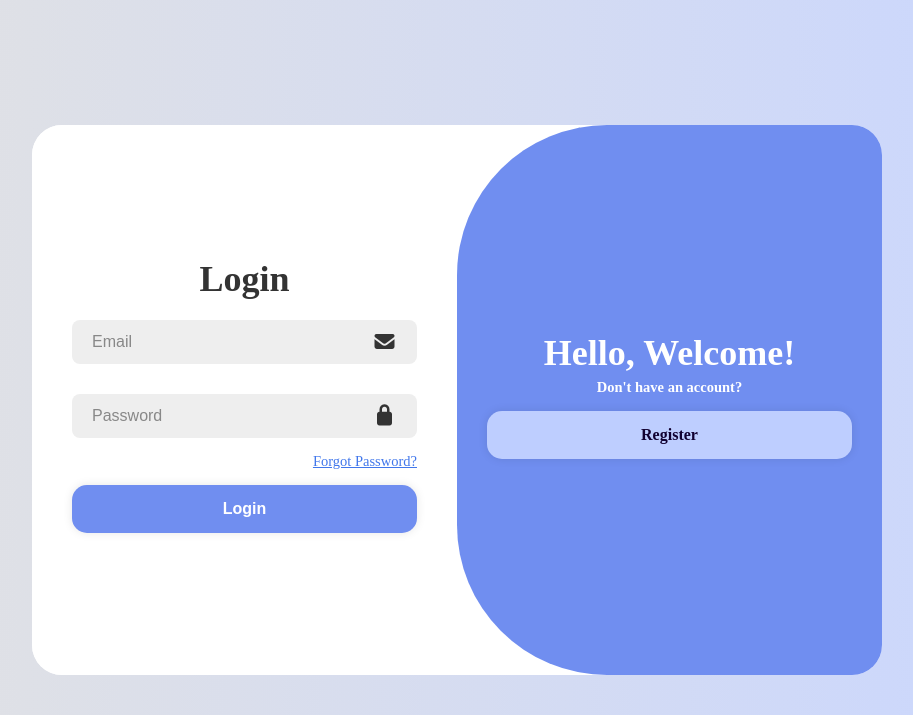
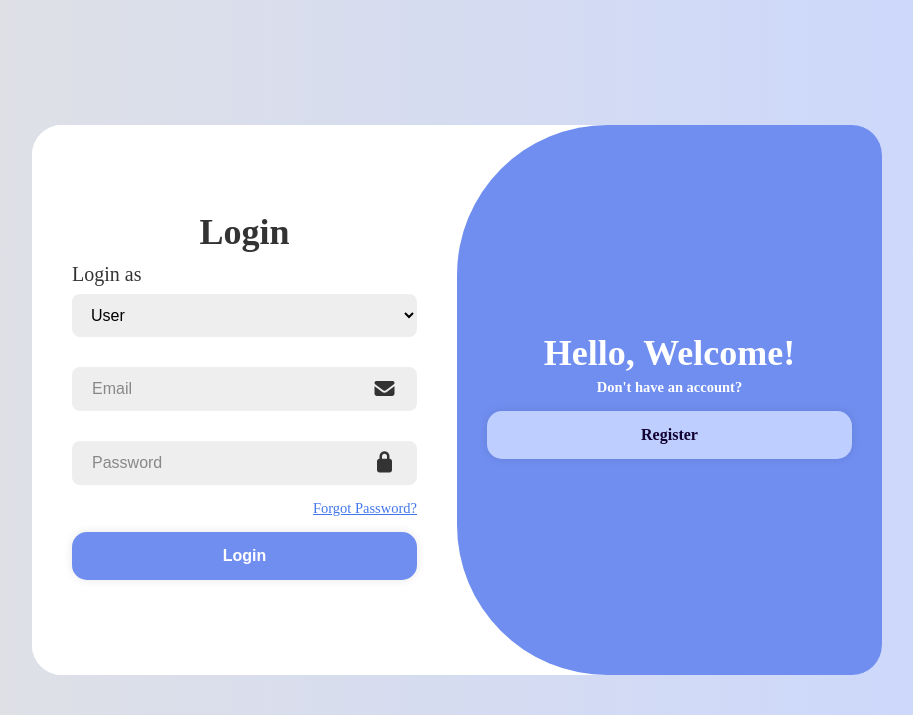
Before and after one commit to WongZhiYun/Lost-Found, a Flask app: page /login in a window 1280 px wide. Shown: the top 715 px of the page, without its empty margins (183-1096 px from the left). Run offline with Flask 3, Linux system fonts and the light colour scheme; some libraries are stand-ins or nearby versions.

Commit message:
added admin login

```diff
--- a/WongZhiYun/file/static/login.css
+++ b/WongZhiYun/file/static/login.css
@@ -50,6 +50,30 @@ form{
     align-items: center;
     color: #333;
     padding: 40px;
+}
+
+.role-box {
+    display: flex;
+    flex-direction: column;
+    margin-top: 20px;
+}
+
+.role-box label {
+    margin-bottom: 8px;
+    font-size: 20px;
+    font-weight: 500;
+    color: #333;
+}
+
+.role-box select {
+    padding: 12px 15px;
+    background: #eee;
+    border: none;
+    border-radius: 8px;
+    font-size: 16px;
+    font-weight: 500;
+    outline: none;
+    cursor: pointer;
 }
 
 .input-box{
--- a/WongZhiYun/file/templates/login.html
+++ b/WongZhiYun/file/templates/login.html
@@ -12,6 +12,13 @@
             <div class="form-box">
                 <form action="#" method="POST">
                     <h1>Login</h1>
+                    <div class="role-box">
+                        <label for="role">Login as</label>
+                        <select name="role" required>
+                            <option value="user">User</option>
+                            <option value="admin">Admin</option>
+                        </select>
+                    </div>
                     <div class="input-box">
                         <input type="email" name="email" placeholder="Email" required>
                         <i class="fa-solid fa-envelope"></i>
```
Also changed, not shown: WongZhiYun/instance/users.db (deleted).
